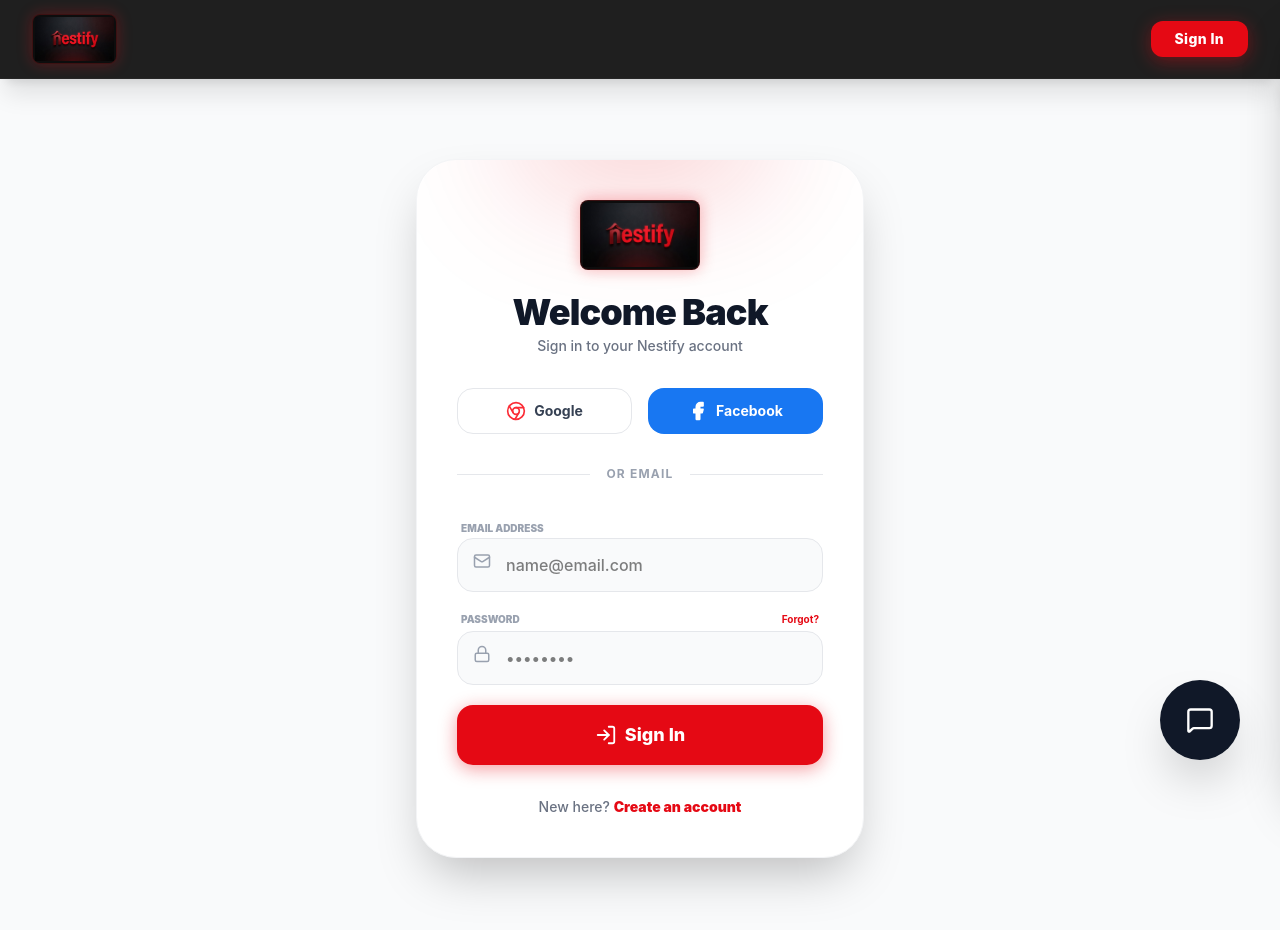
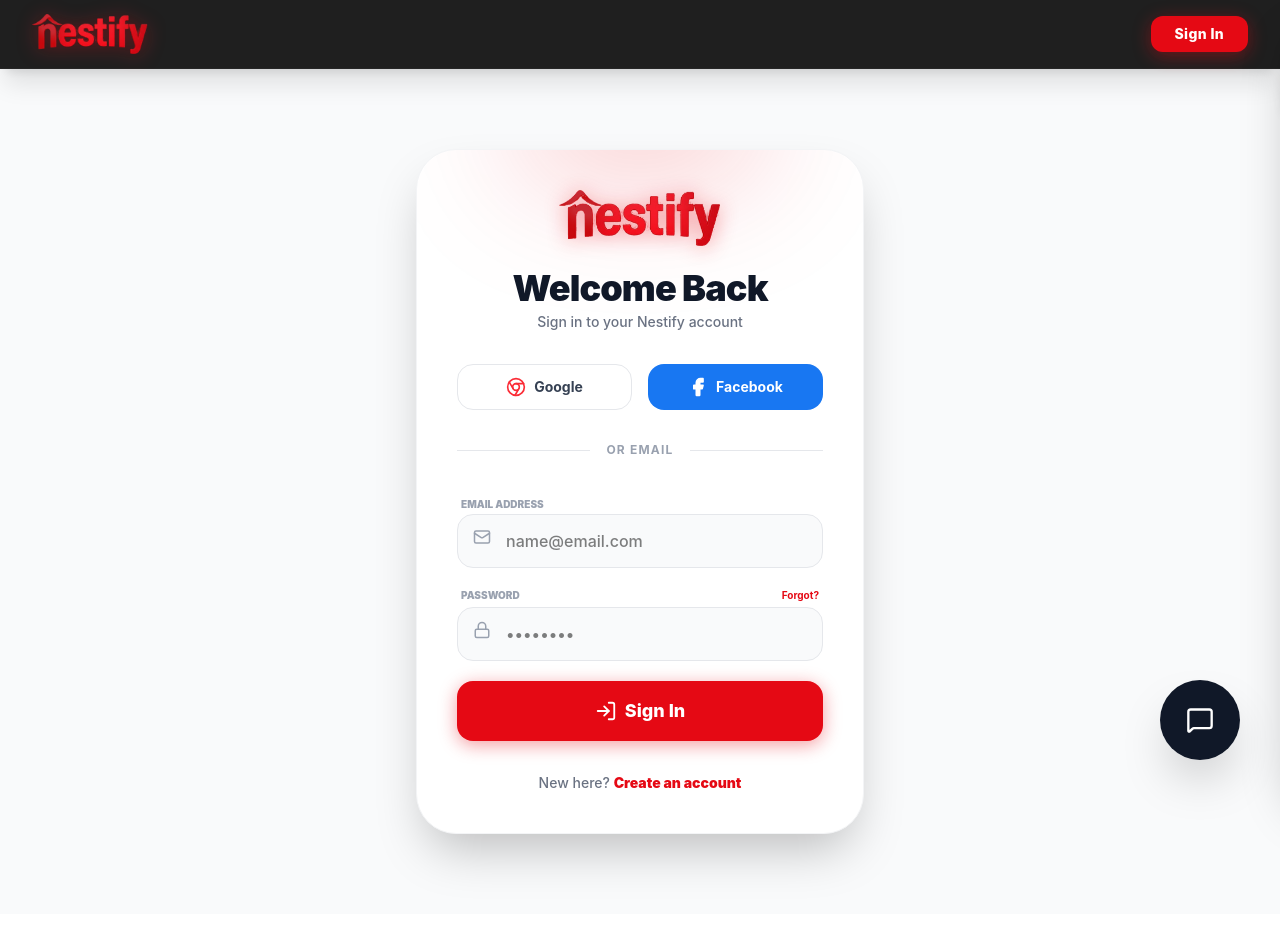
Before and after one commit to shudhanshu002/Nestify, a React (Vite) app in the folder frontend/: page /login in a window 1280 px wide. Shown: the top 930 px of the page. Built offline with nearby package versions, Linux system fonts and the light colour scheme.

Commit message:
refactor(branding): isolate logo wordmark with transparent background to match website colors

```diff
--- a/frontend/src/components/Logo.jsx
+++ b/frontend/src/components/Logo.jsx
@@ -3,75 +3,46 @@ import { Link } from 'react-router-dom';
 
 /**
  * Nestify Brand Logo Component
- * Incorporates the official red 3D canopy wordmark from the design system.
+ * Renders ONLY the isolated 3D red canopy wordmark with transparent background,
+ * naturally matching whatever background color the website / navbar has.
+ * No photographic background box or border.
  */
 const Logo = ({
   size = 'md',
   to = '/',
-  variant = 'default', // 'default', 'image', 'vector', 'mark-only'
-  className = ''
+  className = '',
+  imgClassName = ''
 }) => {
-  // Dimension presets
-  const sizeClasses = {
-    xs: { h: 'h-6', imgH: 'h-7', text: 'text-lg', canopy: 'w-5 h-3' },
-    sm: { h: 'h-8', imgH: 'h-9', text: 'text-xl', canopy: 'w-6 h-3.5' },
-    md: { h: 'h-10', imgH: 'h-11', text: 'text-2xl', canopy: 'w-8 h-4' },
-    lg: { h: 'h-14', imgH: 'h-16', text: 'text-4xl', canopy: 'w-11 h-6' },
-    xl: { h: 'h-20', imgH: 'h-24', text: 'text-6xl', canopy: 'w-16 h-8' },
-  }[size] || { h: 'h-10', imgH: 'h-11', text: 'text-2xl', canopy: 'w-8 h-4' };
+  // Height presets for the wordmark
+  const heightClasses = {
+    xs: 'h-6',
+    sm: 'h-8',
+    md: 'h-9 sm:h-10',
+    lg: 'h-12 sm:h-14',
+    xl: 'h-16 sm:h-20',
+  }[size] || 'h-9 sm:h-10';
 
-  // Content rendering based on variant
-  const renderLogoContent = () => {
-    if (variant === 'image') {
-      return (
-        <div className={`relative flex items-center overflow-hidden rounded-xl bg-[#0d0d0d] p-1 border border-red-950/30 shadow-md shadow-red-950/20 group-hover:border-primary/40 transition-all ${className}`}>
-          <img
-            src="/nestify-logo.jpg"
-            alt="Nestify Logo"
-            className={`${sizeClasses.imgH} w-auto object-contain transition-transform duration-300 group-hover:scale-105`}
-          />
-        </div>
-      );
-    }
-
-    if (variant === 'mark-only') {
-      // Just the iconic red canopy roof over the 'n'
-      return (
-        <div className="relative flex flex-col items-center justify-center">
-          <svg viewBox="0 0 40 32" className={`${sizeClasses.canopy} fill-current text-primary filter drop-shadow-[0_2px_8px_rgba(229,9,20,0.5)]`} xmlns="http://www.w3.org/2000/svg">
-            {/* Pagoda Canopy Roof */}
-            <path d="M20 2 C 14 6, 6 9, 2 13 C 1 14, 3 15, 6 14 C 11 12, 16 9, 20 7 C 24 9, 29 12, 34 14 C 37 15, 39 14, 38 13 C 34 9, 26 6, 20 2 Z" fill="#E50914" />
-            <path d="M12 18 C 12 14, 28 14, 28 18 L 28 30 L 23 30 L 23 20 C 23 18, 17 18, 17 20 L 17 30 L 12 30 Z" fill="#E50914" />
-          </svg>
-        </div>
-      );
-    }
-
-    // Default: Ultra-crisp vector logo styled to match the official 3D red canopy wordmark
-    return (
-      <div className={`inline-flex items-center gap-1.5 select-none transition-transform duration-300 group-hover:scale-[1.02] ${className}`}>
-        {/* Official uploaded image logo thumbnail with ambient glow */}
-        <div className="relative overflow-hidden rounded-lg bg-[#0d0d0d] border border-red-900/40 p-0.5 shadow-[0_0_15px_rgba(229,9,20,0.3)] group-hover:shadow-[0_0_22px_rgba(229,9,20,0.5)] transition-all">
-          <img
-            src="/nestify-logo.jpg"
-            alt="Nestify"
-            className={`${sizeClasses.imgH} w-auto object-contain`}
-          />
-        </div>
-
-        {/* Crisp vector fallback / enhanced typography */}
-        <span className="sr-only">Nestify</span>
-      </div>
-    );
-  };
+  const logoContent = (
+    <div className={`relative inline-flex items-center justify-center transition-transform duration-300 group-hover:scale-105 ${className}`}>
+      <img
+        src="/nestify-wordmark.png"
+        alt="Nestify"
+        className={`${heightClasses} w-auto object-contain select-none drop-shadow-[0_2px_10px_rgba(229,9,20,0.4)] group-hover:drop-shadow-[0_4px_16px_rgba(229,9,20,0.65)] transition-all ${imgClassName}`}
+        loading="eager"
+      />
+    </div>
+  );
 
   if (!to) {
-    return <div className="group cursor-default inline-block">{renderLogoContent()}</div>;
+    return <div className="group cursor-default inline-block">{logoContent}</div>;
   }
 
   return (
-    <Link to={to} className="group inline-flex items-center focus:outline-none focus-visible:ring-2 focus-visible:ring-primary rounded-xl">
-      {renderLogoContent()}
+    <Link
+      to={to}
+      className="group inline-flex items-center focus:outline-none focus-visible:ring-2 focus-visible:ring-primary rounded-xl"
+    >
+      {logoContent}
     </Link>
   );
 };
--- a/frontend/src/components/modals/ReceiptModal.jsx
+++ b/frontend/src/components/modals/ReceiptModal.jsx
@@ -5,6 +5,7 @@ import {
   MapPin, Hash, CreditCard, Sparkles, FileText
 } from 'lucide-react';
 import API from '../../api/client';
+import Logo from '../Logo';
 
 const ReceiptModal = ({ booking, onClose }) => {
   const [copied, setCopied] = useState(false);
@@ -136,7 +137,7 @@ const ReceiptModal = ({ booking, onClose }) => {
             <div className="flex flex-col md:flex-row md:items-start justify-between gap-6">
               <div>
                 <div className="flex items-center gap-2">
-                  <span className="text-3xl font-black tracking-tighter text-primary">NESTIFY</span>
+                  <Logo size="sm" to={null} />
                   <span className="bg-primary/10 text-primary text-[10px] font-black px-2.5 py-0.5 rounded-md uppercase tracking-widest">Verified</span>
                 </div>
                 <p className="text-xs text-gray-400 font-medium mt-1">Nestify Living & Housing Platform Pvt. Ltd.</p>
```
Also changed, not shown: frontend/public/nestify-wordmark.png (added).
